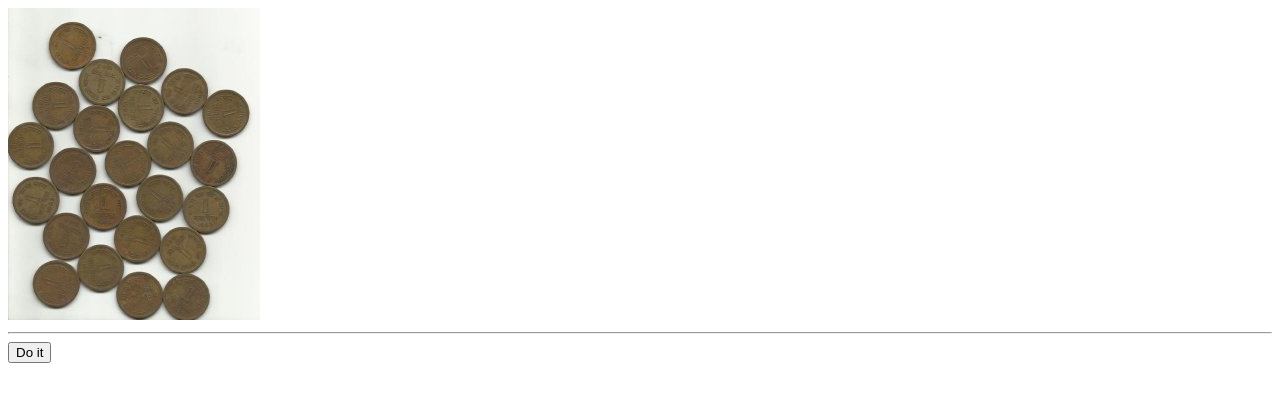
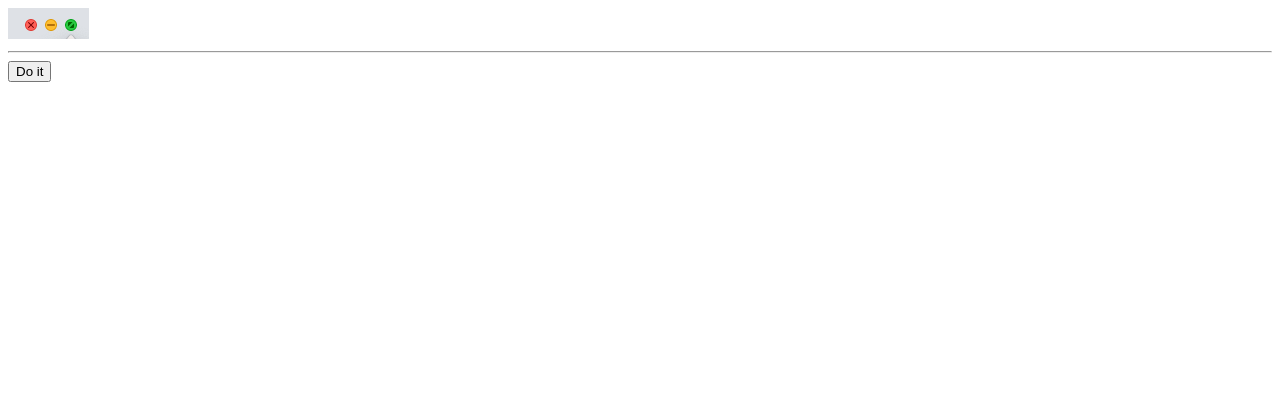
Before and after one commit to tylerlong/opencv-js-demo, a website: page index.html in a window 1280 px wide. Drawn offline with Linux system fonts and the light colour scheme.

Commit message:
Try to detect window button

```diff
--- a/index.html
+++ b/index.html
@@ -4,13 +4,27 @@
     <title>OpenCV.js Demo</title>
   </head>
   <body>
-    <canvas id="canvasInput" width="252" height="312"></canvas>
-    <canvas id="canvasOutput" width="252" height="312"></canvas>
+    <canvas id="canvasInput" width="81" height="31"></canvas>
+    <canvas id="canvasOutput" width="81" height="31"></canvas>
     <hr/>
     <button onclick="doIt()">Do it</button>
     <script src="https://docs.opencv.org/4.5.3/opencv.js"></script>
-    <script src="index.js"></script>
     <script>
+      const loadImageToCanvas = (url, cavansId) => {
+        let canvas = document.getElementById(cavansId);
+        let ctx = canvas.getContext('2d');
+        let img = new Image();
+        img.crossOrigin = 'anonymous';
+        img.onload = function() {
+            canvas.width = img.width;
+            canvas.height = img.height;
+            ctx.drawImage(img, 0, 0, img.width, img.height);
+        };
+        img.src = url;
+      };
+
+      loadImageToCanvas('window-buttons.png', 'canvasInput');
+
       function doIt() {
         console.log('doIt');
         let src = cv.imread('canvasInput');
@@ -20,7 +34,7 @@
         cv.cvtColor(src, src, cv.COLOR_RGBA2GRAY, 0);
         // You can try more different parameters
         cv.HoughCircles(src, circles, cv.HOUGH_GRADIENT,
-                        1, 45, 75, 40, 10, 50);
+                        1, 5, 75, 40, 5, 10);
         // draw circles
         for (let i = 0; i < circles.cols; ++i) {
             let x = circles.data32F[i * 3];
@@ -30,7 +44,9 @@
             cv.circle(dst, center, radius, color);
         }
         cv.imshow('canvasOutput', dst);
-        src.delete(); dst.delete(); circles.delete();
+        src.delete();
+        dst.delete();
+        circles.delete();
       }
     </script>
   </body>
--- a/index.js
+++ /dev/null
@@ -1,14 +0,0 @@
-const loadImageToCanvas = (url, cavansId) => {
-  let canvas = document.getElementById(cavansId);
-  let ctx = canvas.getContext('2d');
-  let img = new Image();
-  img.crossOrigin = 'anonymous';
-  img.onload = function() {
-      canvas.width = img.width;
-      canvas.height = img.height;
-      ctx.drawImage(img, 0, 0, img.width, img.height);
-  };
-  img.src = url;
-};
-
-loadImageToCanvas('coins.png', 'canvasInput');
```
Also changed, not shown: coins.png (deleted), window-buttons.png (added).
